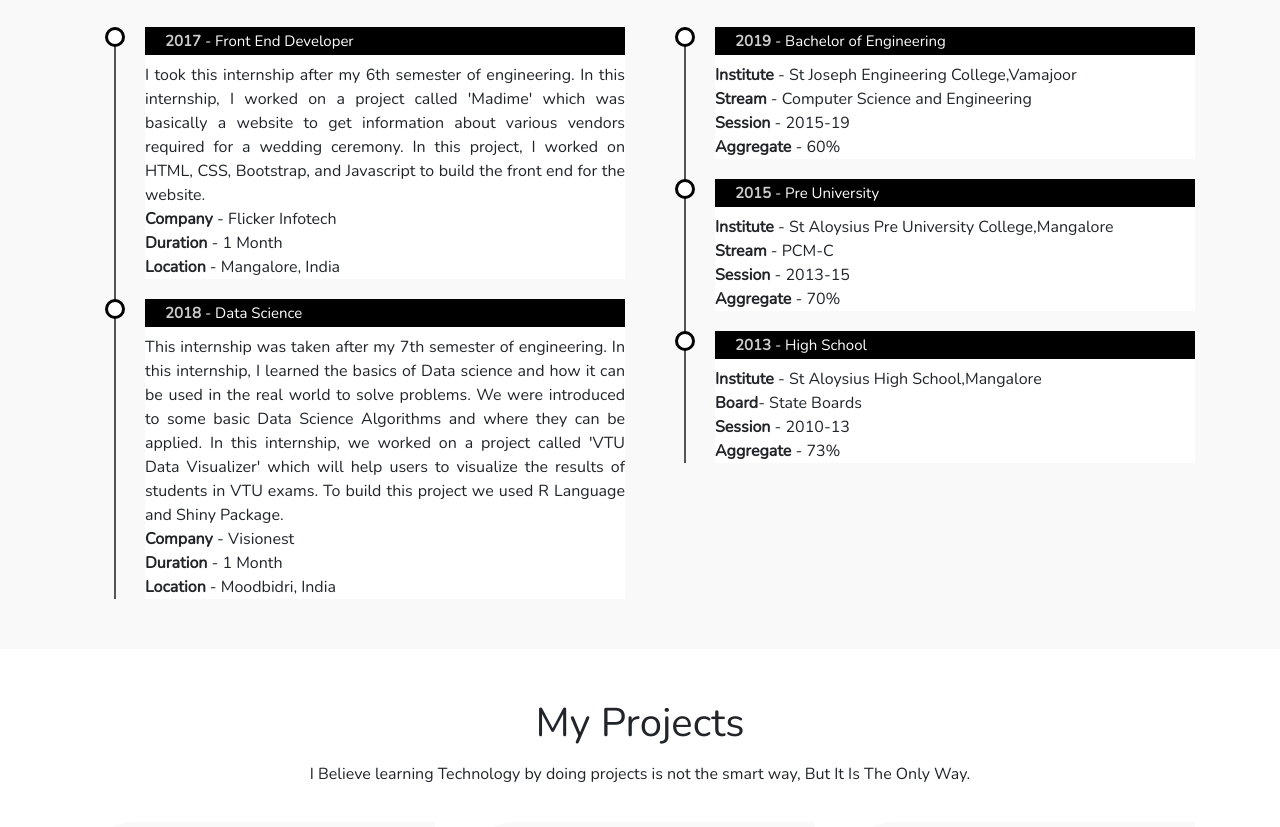
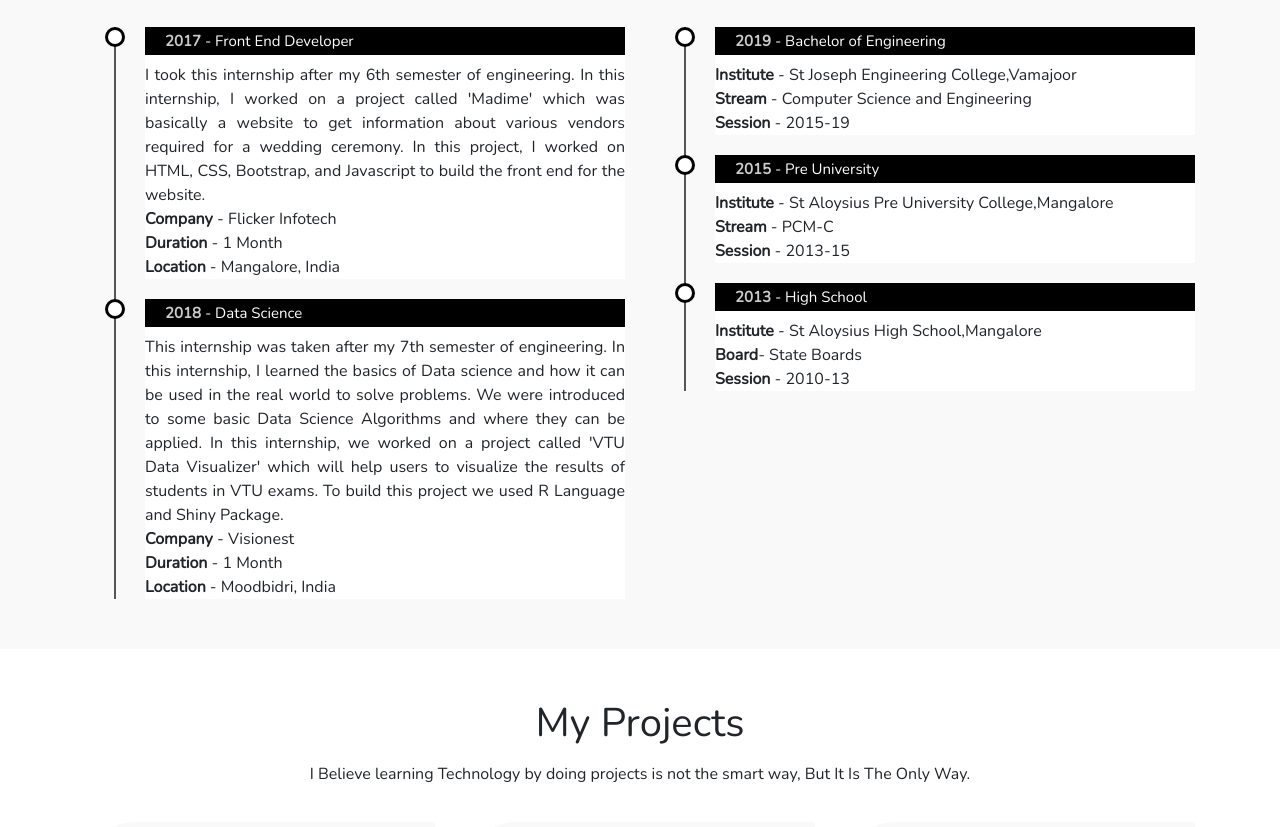
Before and after one commit to Larry1997/LarsenDsouza, a plain HTML site: page index.html in a window 1280 px wide. Shown: the part 1780-2607 px from the top of the page. Drawn offline with nearby package versions, Linux system fonts and the light colour scheme.

Commit message:
Update index.html

```diff
--- a/index.html
+++ b/index.html
@@ -157,7 +157,7 @@
 							<b>Institute</b> - St Joseph Engineering College,Vamajoor<br>
 							<b>Stream</b> - Computer Science and Engineering <br>
 							<b>Session</b> - 2015-19 <br>
-							<b>Aggregate</b> - 60% <br>
+<!-- 							<b>Aggregate</b> - 60% <br> -->
 
 
 					</li>
@@ -169,7 +169,7 @@
 							<b>Institute</b> - St Aloysius Pre University College,Mangalore<br>
 							<b>Stream</b> - PCM-C <br>
 							<b>Session</b> - 2013-15 <br>
-							<b>Aggregate</b> - 70% <br>
+<!-- 							<b>Aggregate</b> - 70% <br> -->
 
 
 					</li>
@@ -181,7 +181,7 @@
 							<b>Institute</b> - St Aloysius High School,Mangalore<br>
 							<b>Board</b>- State Boards<br>
 							<b>Session</b> - 2010-13 <br>
-							<b>Aggregate</b> - 73% <br>
+<!-- 							<b>Aggregate</b> - 73% <br> -->
 
 
 					</li>
```
